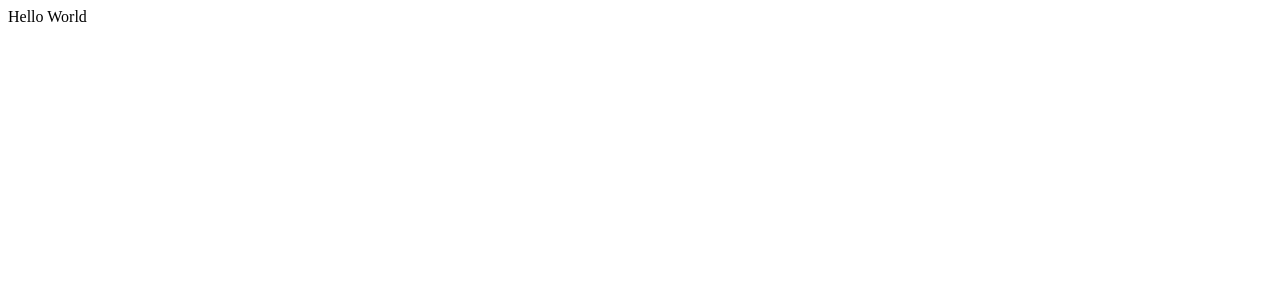
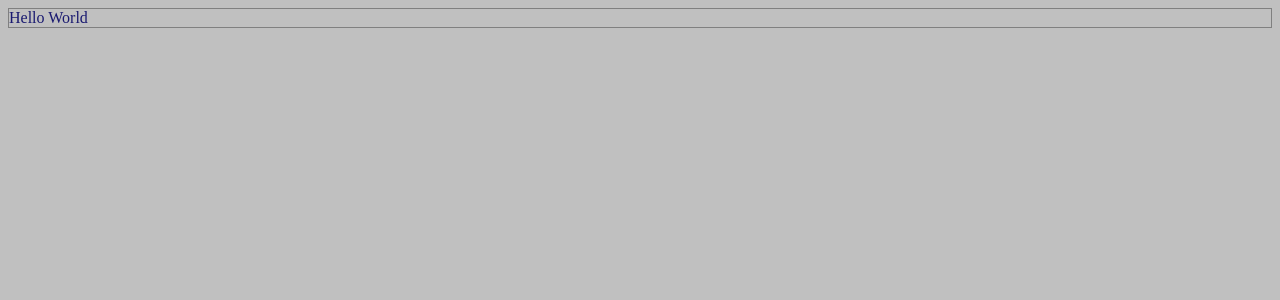
Before and after one commit to TroyHisted/outlook, a React app: page / in a window 1280 px wide. Shown: the top 300 px of the page. Built offline with nearby package versions, Linux system fonts and the light colour scheme; the HTML template or start-up script is replaced by a standard one.

Commit message:
adding css

```diff
--- a/package.json
+++ b/package.json
@@ -26,10 +26,12 @@
     "@types/react-dom": "^18.0.10",
     "@typescript-eslint/eslint-plugin": "^5.48.1",
     "@typescript-eslint/parser": "^5.48.1",
+    "css-loader": "^6.7.3",
     "eslint": "^8.31.0",
     "html-webpack-plugin": "^5.5.0",
     "jest": "^29.3.1",
     "jest-environment-jsdom": "^29.3.1",
+    "style-loader": "^3.3.1",
     "ts-jest": "^29.0.5",
     "ts-loader": "^9.4.2",
     "typescript": "^4.9.4",
--- a/src/index.tsx
+++ b/src/index.tsx
@@ -1,5 +1,6 @@
 import React from 'react';
 import { createRoot } from 'react-dom/client';
+import './style.css';
 
 function App() {
   return <div>Hello World</div>;
--- /dev/null
+++ b/src/style.css
@@ -0,0 +1,14 @@
+:root {
+    --font: midnightblue;
+    --background: silver;
+    --border: gray;
+}
+
+body {
+    color: var(--font);
+    background-color: var(--background);
+}
+
+body div {
+    border: 1px solid var(--border);
+}
--- a/webpack.config.js
+++ b/webpack.config.js
@@ -11,6 +11,10 @@ module.exports = {
 				test: /\.tsx?$/,
 				use: 'ts-loader',
 				exclude: /node_modules/,
+			},
+			{
+				test: /\.css$/i,
+				use: ['style-loader', 'css-loader'],
 			},
 		],
 	},
```
Also changed, not shown: 1 other file (tests, documents, lock files or other folders).
